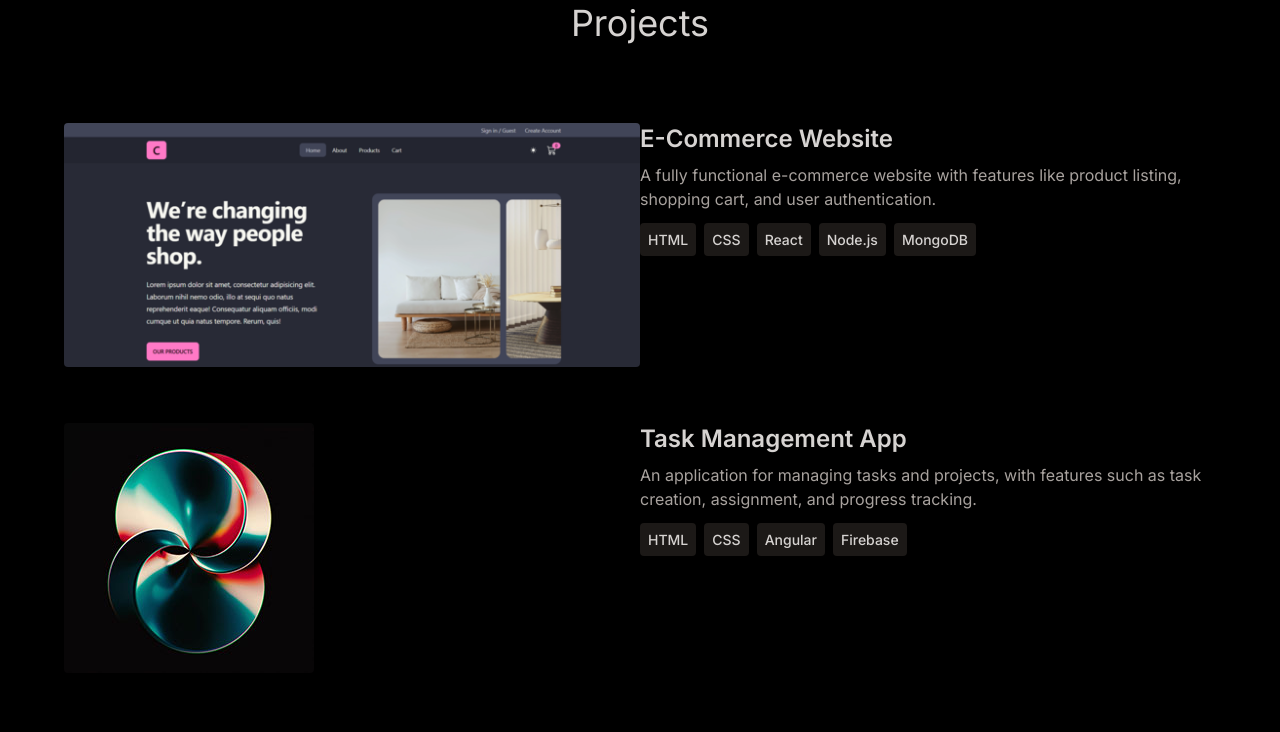
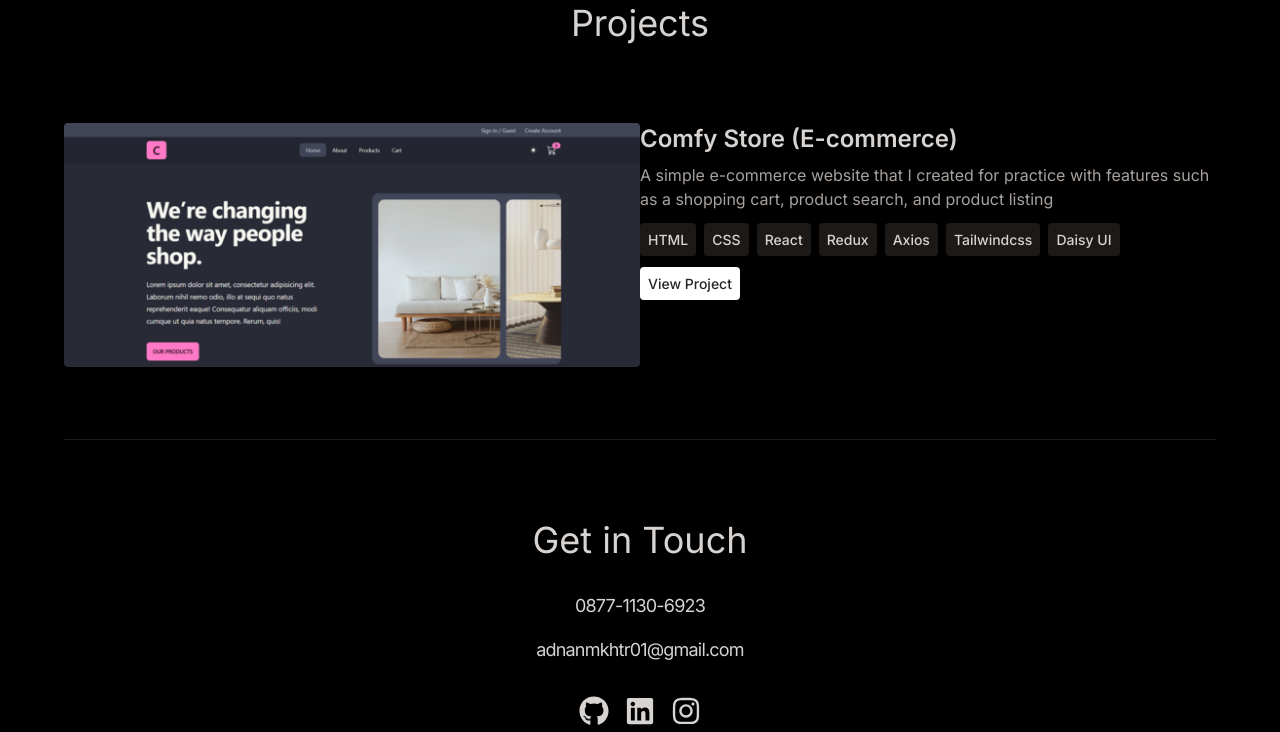
Before and after one commit to adnan-mkhtr/my-portfolio-v1, a React (Vite) app: page / in a window 1280 px wide. Shown: the part 1280-2012 px from the top of the page. Built offline with nearby package versions, Linux system fonts and the light colour scheme.

Commit message:
Update logo and projects

```diff
--- a/index.html
+++ b/index.html
@@ -2,7 +2,7 @@
 <html lang="en" class="scroll-smooth">
   <head>
     <meta charset="UTF-8" />
-    <link rel="icon" type="image/svg+xml" href="/vite.svg" />
+    <link rel="icon" type="image/svg+xml" href="/logo.png" />
     <meta name="viewport" content="width=device-width, initial-scale=1.0" />
     <title>Adnan Mukhtar</title>
   </head>
--- a/src/components/Projects.jsx
+++ b/src/components/Projects.jsx
@@ -1,5 +1,6 @@
 import { PROJECTS } from '../constants';
 import { motion } from 'framer-motion';
+import { FaArrowRight } from 'react-icons/fa';
 
 const Projects = () => {
   return (
@@ -45,6 +46,24 @@ const Projects = () => {
                   {tech}
                 </span>
               ))}
+              <motion.div
+                whileInView={{ opacity: 1, x: 0 }}
+                // whileHover={{ background: '#292524' }}
+                initial={{ opacity: 0, x: 100 }}
+                transition={{ duration: 1.5 }}
+                className="mt-5 w-full max-w-xl lg:w-3/4"
+              >
+                {project.link && (
+                  <a
+                    href={project.link}
+                    target="_blank"
+                    rel="noopener noreferrer"
+                    className="mt-2 rounded bg-white p-2 font-medium text-sm text-stone-800 hover:bg-stone-300 hover:-translate-y-1 transition"
+                  >
+                    View Project
+                  </a>
+                )}
+              </motion.div>
             </motion.div>
           </div>
         ))}
--- a/src/constants/index.js
+++ b/src/constants/index.js
@@ -2,7 +2,7 @@
 import project1 from '../assets/projects/project-1.png';
 import project2 from '../assets/projects/project-2.webp';
 import project3 from '../assets/projects/project-3.webp';
-import project4 from '../assets/projects/project-4.webp';
+// import project4 from '../assets/projects/project-4.webp';
 
 // export const HERO_CONTENT = `I am a passionate full stack developer with a knack for crafting robust and scalable web applications. With 5 years of hands-on experience, I have honed my skills in front-end technologies like React and Next.js, as well as back-end technologies like Node.js, MySQL, PostgreSQL, and MongoDB. My goal is to leverage my expertise to create innovative solutions that drive business growth and deliver exceptional user experiences.`;
 export const HERO_CONTENT = `A software development enthusiast and freshgraduate computer science student from University of Indonesia who is responsible, and easily adaptable, with a particular interest in web development, particularly frontend development, and possesses basic skills in HTML, CSS, JavaScript, Bootstrap, and ReactJs.`;
@@ -42,33 +42,42 @@ export const EXPERIENCES = [
 
 export const PROJECTS = [
   {
-    title: 'E-Commerce Website',
+    title: 'Comfy Store (E-commerce)',
     image: project1,
     description:
-      'A fully functional e-commerce website with features like product listing, shopping cart, and user authentication.',
-    technologies: ['HTML', 'CSS', 'React', 'Node.js', 'MongoDB'],
+      'A simple e-commerce website that I created for practice with features such as a shopping cart, product search, and product listing',
+    technologies: [
+      'HTML',
+      'CSS',
+      'React',
+      'Redux',
+      'Axios',
+      'Tailwindcss',
+      'Daisy UI',
+    ],
+    link: 'https://comfyshop-app.netlify.app/',
   },
-  {
-    title: 'Task Management App',
-    image: project2,
-    description:
-      'An application for managing tasks and projects, with features such as task creation, assignment, and progress tracking.',
-    technologies: ['HTML', 'CSS', 'Angular', 'Firebase'],
-  },
-  {
-    title: 'Portfolio Website',
-    image: project3,
-    description:
-      'A personal portfolio website showcasing projects, skills, and contact information.',
-    technologies: ['HTML', 'CSS', 'React', 'Bootstrap'],
-  },
-  {
-    title: 'Blogging Platform',
-    image: project4,
-    description:
-      'A platform for creating and publishing blog posts, with features like rich text editing, commenting, and user profiles.',
-    technologies: ['HTML', 'CSS', 'Vue.js', 'Express', 'mySQL'],
-  },
+  // {
+  //   title: 'Task Management App',
+  //   image: project2,
+  //   description:
+  //     'An application for managing tasks and projects, with features such as task creation, assignment, and progress tracking.',
+  //   technologies: ['HTML', 'CSS', 'Angular', 'Firebase'],
+  // },
+  // {
+  //   title: 'Portfolio Website',
+  //   image: project3,
+  //   description:
+  //     'A personal portfolio website showcasing projects, skills, and contact information.',
+  //   technologies: ['HTML', 'CSS', 'React', 'tailwindcss', 'framer-motion'],
+  // },
+  // {
+  //   title: 'Blogging Platform',
+  //   image: project4,
+  //   description:
+  //     'A platform for creating and publishing blog posts, with features like rich text editing, commenting, and user profiles.',
+  //   technologies: ['HTML', 'CSS', 'Vue.js', 'Express', 'mySQL'],
+  // },
 ];
 
 export const CONTACT = {
```
Also changed, not shown: public/logo.png (added).
